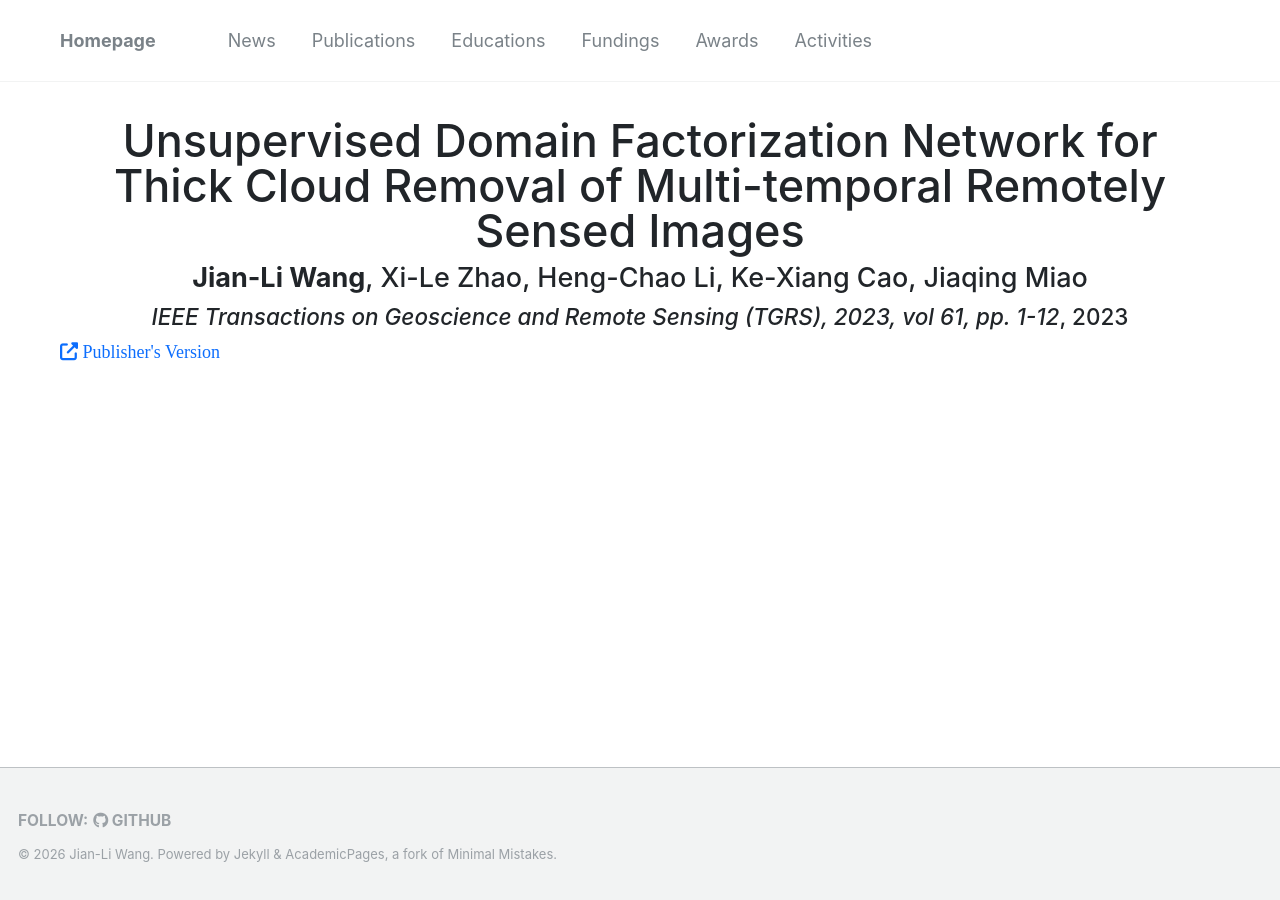
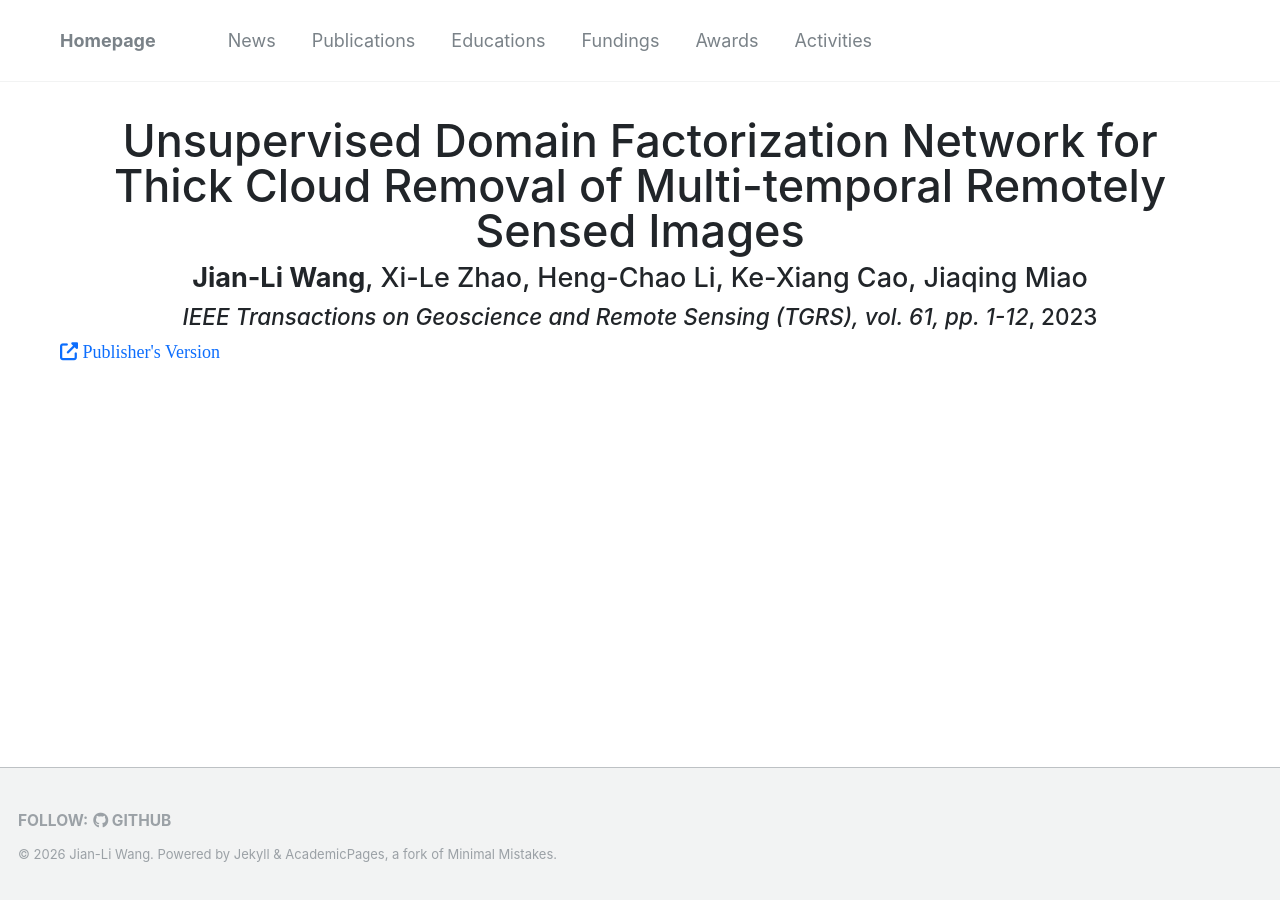
Before and after one commit to wangjianli123/wangjianli123.github.io, a Jekyll site: the page built from _publications/2023tgrs.md, in a window 1280 px wide. Built offline with Jekyll 4.4.1, drawn with Linux system fonts in a browser that asks for light colours; nearby versions of some CDN libraries; comment, search, counter and statistics services are not loaded.

Commit message:
Update 2023tgrs.md

```diff
--- a/_publications/2023tgrs.md
+++ b/_publications/2023tgrs.md
@@ -1,8 +1,8 @@
 ---
 title: "Unsupervised Domain Factorization Network for Thick Cloud Removal of Multi-temporal Remotely Sensed Images"
 authors: "<b>Jian-Li Wang</b>, Xi-Le Zhao, Heng-Chao Li, Ke-Xiang Cao, Jiaqing Miao"
-venue: "IEEE Transactions on Geoscience and Remote Sensing (TGRS), 2023, vol 61, pp. 1-12"
-official_url: "https://ieeexplore.ieee.org/stamp/stamp.jsp?tp=&arnumber=11177249"
+venue: "IEEE Transactions on Geoscience and Remote Sensing (TGRS), vol. 61, pp. 1-12"
+official_url: "https://ieeexplore.ieee.org/abstract/document/10210592"
 image: "files/Unsupervised Domain Factorization Network for Thick Cloud Removal of Multitemporal Remotely Sensed Images.png"
 date: 2023-01-01
 collection: "publications"
```
